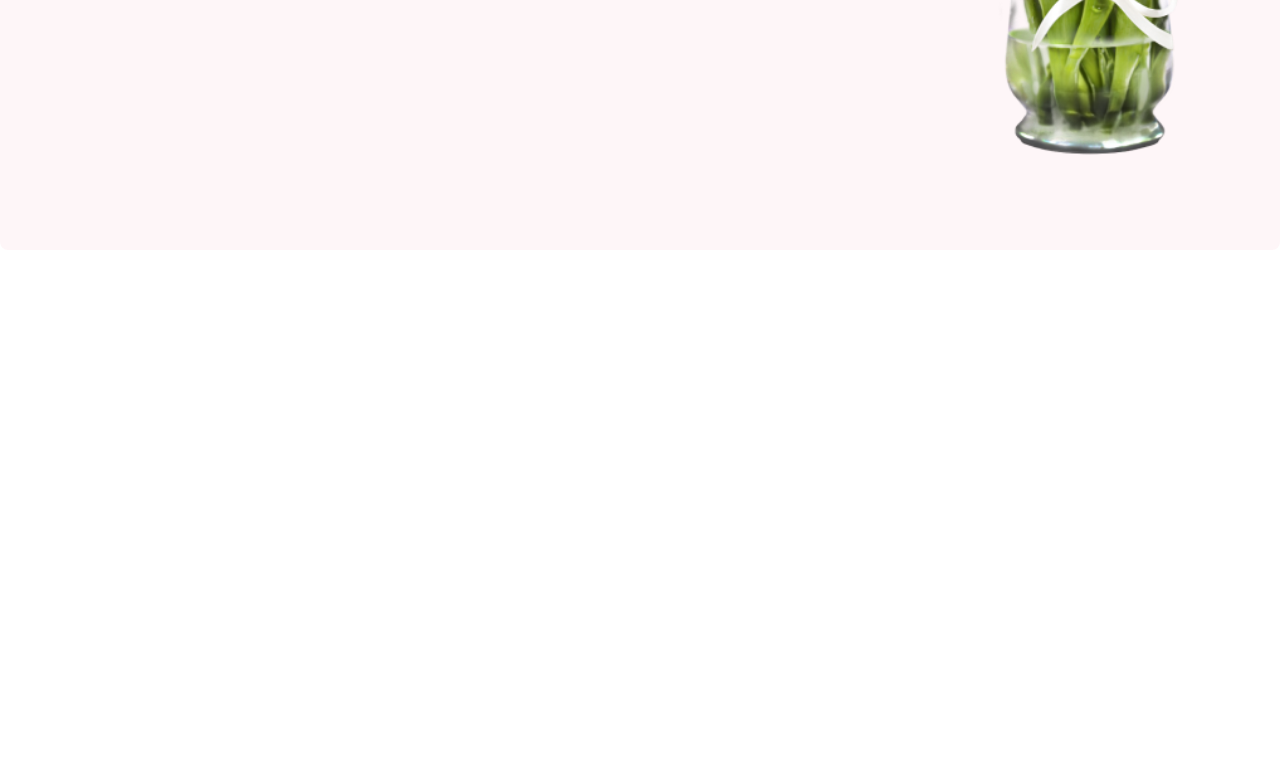
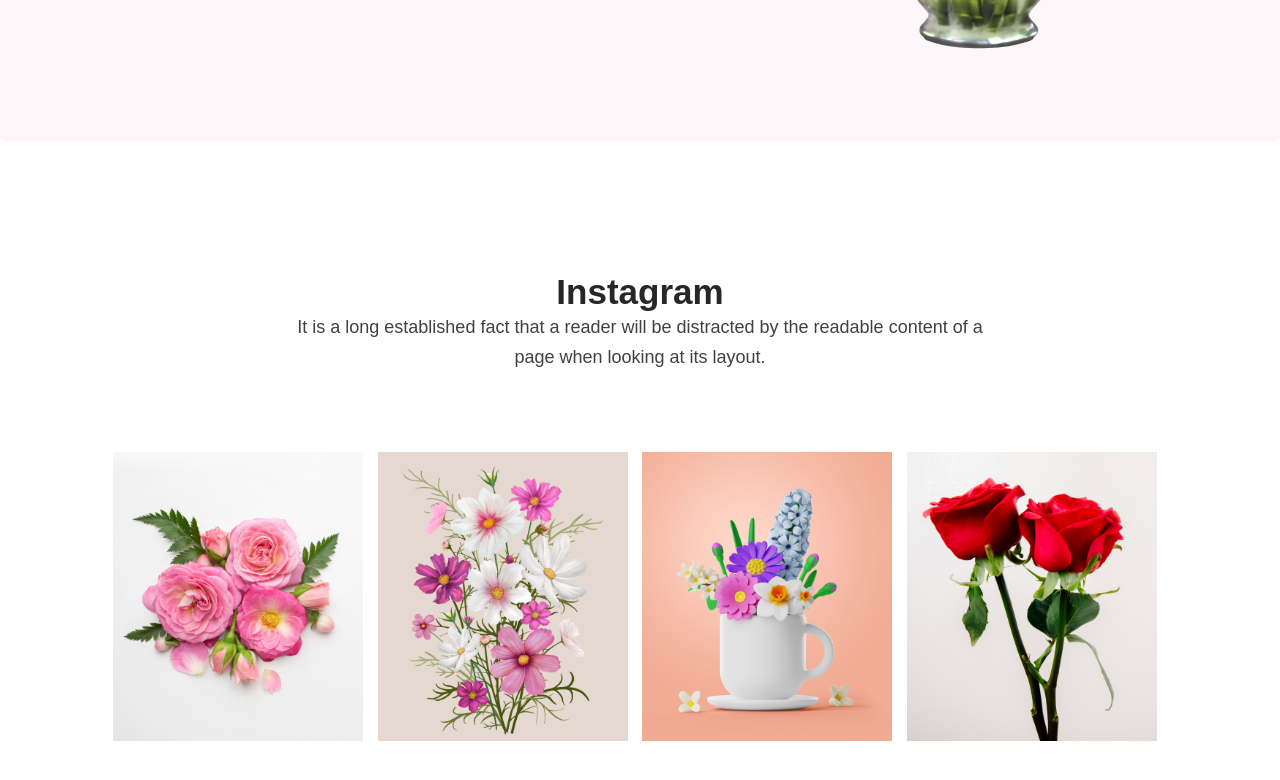
Before and after one commit to coderhalima/flower-shop-website, a plain HTML site: page index.html in a window 1280 px wide. Shown: the part 2254-3034 px from the top of the page. Before the commit the page ends 2554 px from the top, so only its background shows below. Drawn offline with Linux system fonts and the light colour scheme; a web font is replaced by a local one.

Commit message:
added instagram section

```diff
--- a/index.html
+++ b/index.html
@@ -79,6 +79,18 @@
             </div>
         </div>
     </section>
+    <section>
+        <div class="insta-section">
+            <h2 class="title">Instagram</h2>
+            <p class="description">It is a long established fact that a reader will be distracted by the readable content of a page when looking at its layout.</p>
+            <div class="insta-photo-box">
+                <img class="insta-img" src="./images/Flower 01.png" alt="">
+                <img class="insta-img" src="./images/Rectangle 4.png" alt="">
+                <img class="insta-img" src="./images/Rectangle 5.png" alt="">
+                <img class="insta-img" src="./images/Rectangle 6.png" alt="">
+            </div>
+        </div>
+    </section>
     </main>
     <footer></footer>
 </body>
--- a/styles/style.css
+++ b/styles/style.css
@@ -19,7 +19,7 @@ body {
     font-weight: 400;
     line-height: 30px;
     margin: 0 auto;
-    width: 50%;
+    width: 60%;
     text-align: center;
 
 }
@@ -119,7 +119,7 @@ body {
     align-items: center;
     border-radius: 8px;
     background-color: rgba(229, 84, 115, 0.05);
-    padding: 80px 0;
+    padding: 80px 150px;
     margin: 50px 0;
 
 }
@@ -127,6 +127,18 @@ body {
 .deal-content {
     text-align: center;
 }
-.deal-photo{
-    width: 400px;
+/* This is Intagram Section */
+.insta-section{
+    text-align: center;
+    padding: 80px 0;
+    width: 90%;
+    margin: 0 auto;
 }
+.insta-img{
+    width: 250px;
+    height: auto;
+    margin-right: 10px;
+}
+.insta-photo-box{
+    margin: 80px 0;
+}
```
